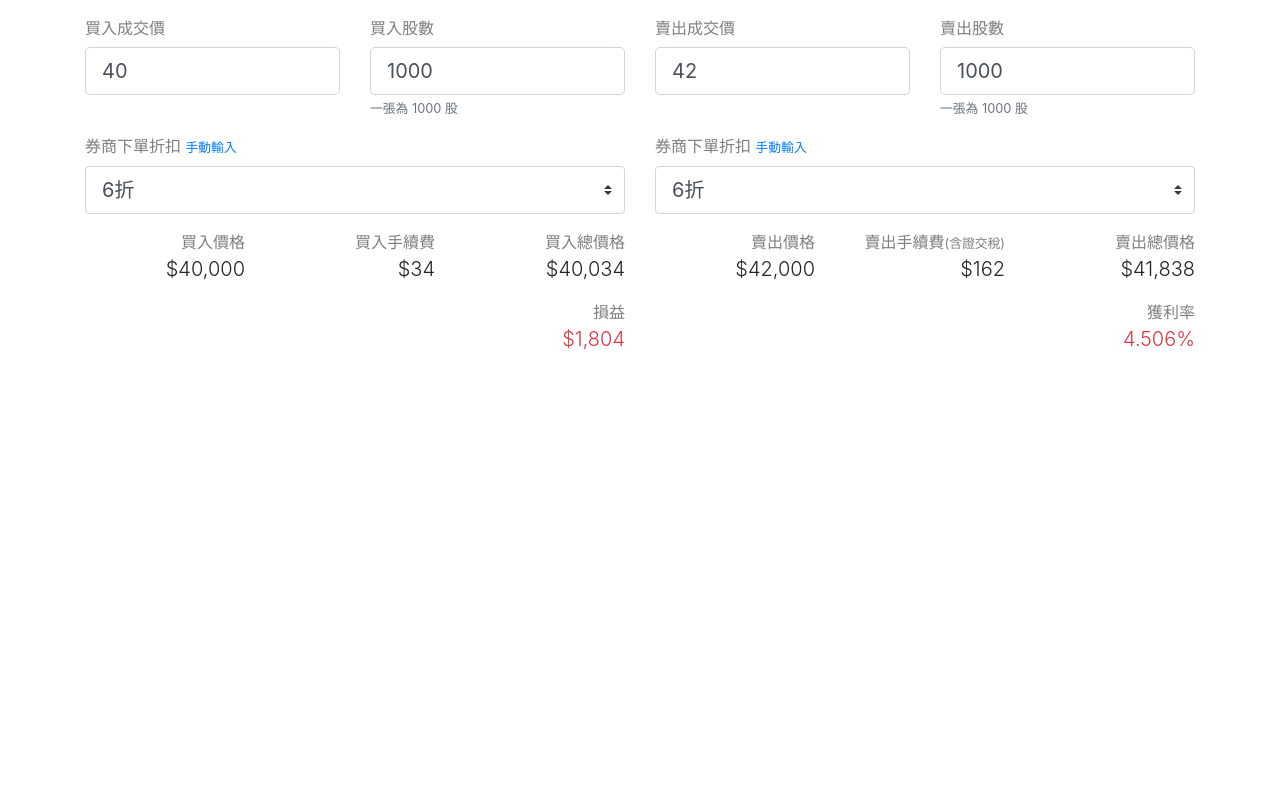
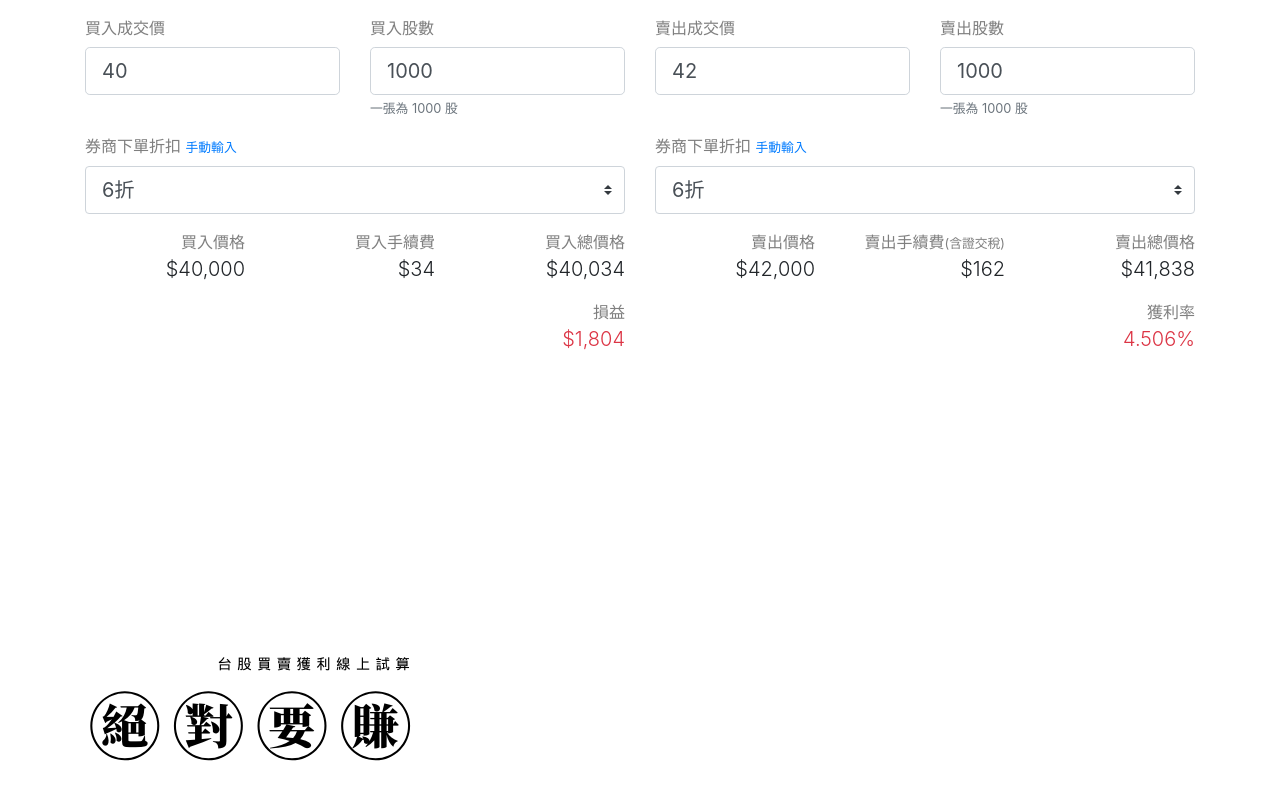
Before and after one commit to chiquitta/stock, a Vue app: page / in a window 1280 px wide. Shown: the part 342-1142 px from the top of the page. Before the commit the page ends 800 px from the top, so only its background shows below. Built offline with nearby package versions, Linux system fonts and the light colour scheme; what vue-icon would draw is missing.

Commit message:
test logo

```diff
--- a/src/App.vue
+++ b/src/App.vue
@@ -142,7 +142,7 @@
         </b-col>
       </b-row>
     </b-container>
-    <!-- <img alt="Vue logo" src="./assets/logo.png"> -->
+    <img alt="Vue logo" src="./assets/logo.png">
     <!-- <HelloWorld msg="Welcome to Your Vue.js App"/> -->
   </div>
 </template>
```
